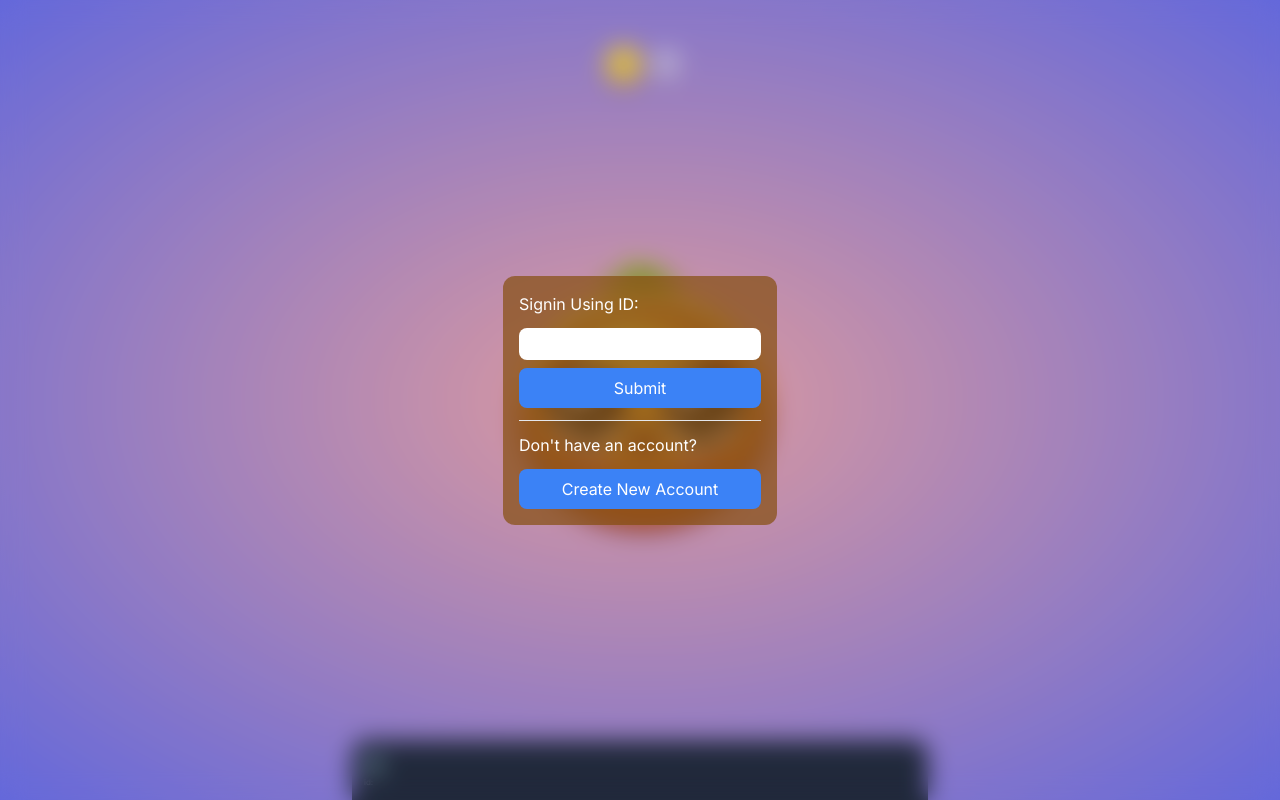
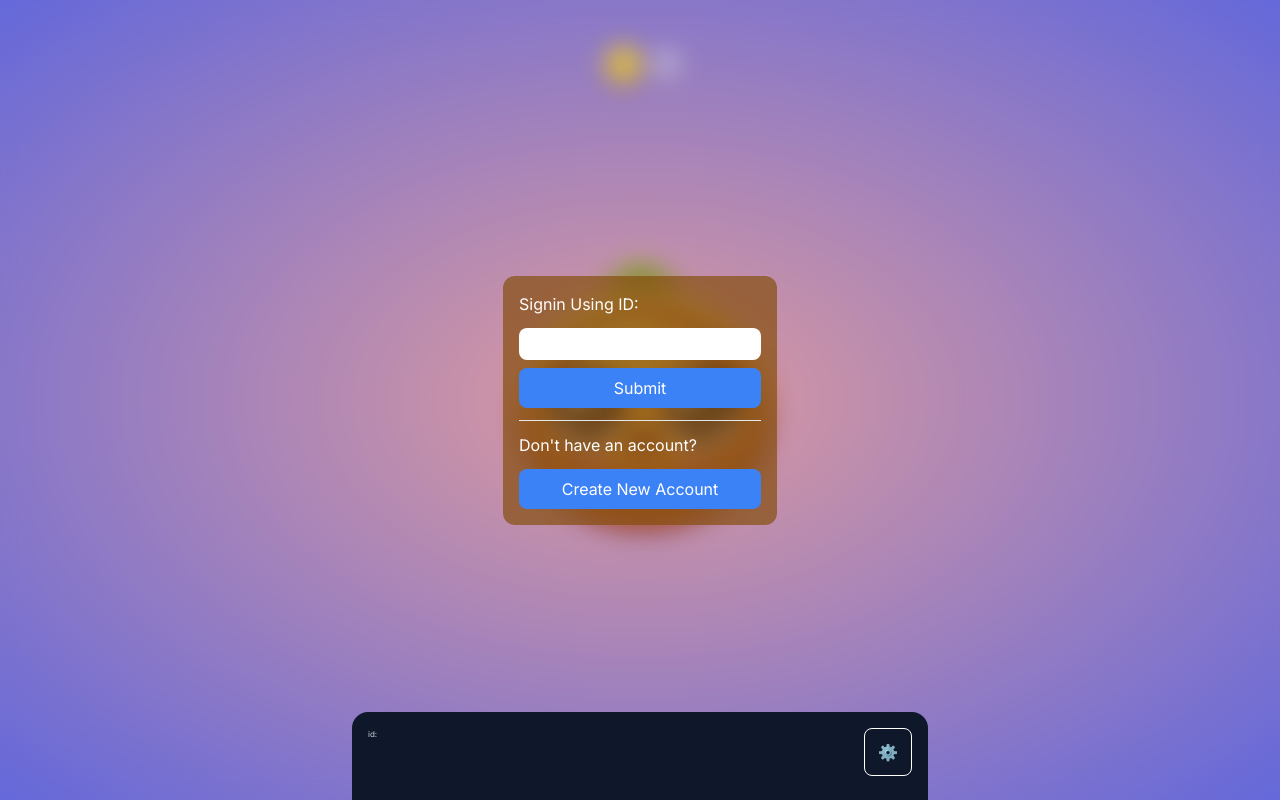
Before and after one commit to MasoudSR/coinichi, a Next.js app: page / in a window 1280 px wide. Built offline with nearby package versions, Linux system fonts and the light colour scheme.

Commit message:
settings page added

```diff
--- a/src/components/MainPage.js
+++ b/src/components/MainPage.js
@@ -6,6 +6,7 @@ import Image from "next/image";
 import React, { useEffect, useRef, useState } from "react";
 import Loading from "./Loading";
 import SignPage from "./SignPage";
+import SettingsPage from "./SettingsPage";
 
 function MainPage() {
 	const [user, setUser] = useState({});
@@ -64,6 +65,8 @@ function MainPage() {
 		<>
 			{page === "loading" && <Loading />}
 			{page === "signin" && <SignPage setUser={setUser} setPage={setPage} setCoins={setCoins} />}
+			{/* {page === "settings" && <SettingsPage />} */}
+			{/* <SettingsPage user={user} /> */}
 
 			<div className="fixed top-8 left-0 w-full max-w-xl text-center text-4xl font-bold p-3 mx-auto inset-x-0 z-10 text-white ">
 				<p className="drop-shadow-lg">🪙 {coins.toLocaleString()}</p>
@@ -73,10 +76,7 @@ function MainPage() {
 					<Image className="drop-shadow-lg" src="/coinichi.png" alt="Coinichi" width={300} height={300} priority />
 				</button>
 			</div>
-			<div className="bg-slate-900 p-3 rounded-t-2xl text-white max-w-xl fixed bottom-0 left-0 w-full mx-auto inset-x-0">
-				<div>{user.name} ⚙️</div>
-				<div className="text-[8px] text-gray-300">id: {user.id}</div>
-			</div>
+			<SettingsPage page={page} setPage={setPage} user={user} />
 		</>
 	);
 }
--- /dev/null
+++ b/src/components/SettingsPage.js
@@ -0,0 +1,26 @@
+import React from "react";
+
+function SettingsPage({ page, setPage, user }) {
+	return (
+		<div
+			className={`bg-slate-900 p-4 rounded-t-2xl text-white max-w-xl fixed -bottom-[59%] left-0 w-full transition-all duration-500 mx-auto h-[70%] z-20 inset-x-0 ${
+				page === "settings" && "-translate-y-[70%]"
+			}`}>
+			<div className="flex justify-between">
+				<div>
+					<p className="text-lg">{user.name}</p>
+					<div className="text-[8px] text-gray-300" onClick={() => navigator.clipboard.writeText(user.id)}>
+						id: {user.id}
+					</div>
+				</div>
+				<button
+					className="border-white border w-12 h-12 rounded-lg"
+					onClick={() => (page === "" ? setPage("settings") : setPage(""))}>
+					{page === "settings" ? "⬇️" : "⚙️"}
+				</button>
+			</div>
+		</div>
+	);
+}
+
+export default SettingsPage;
```
